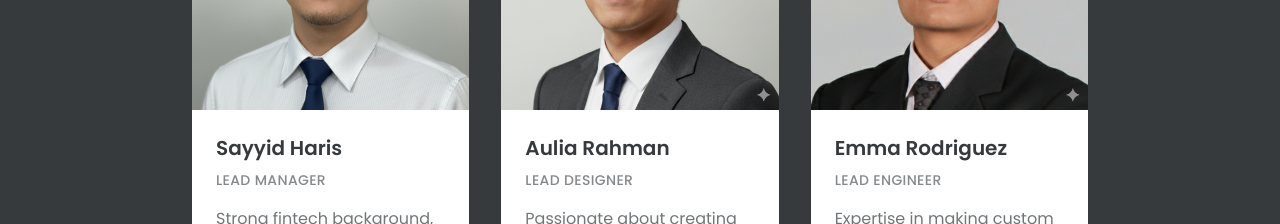
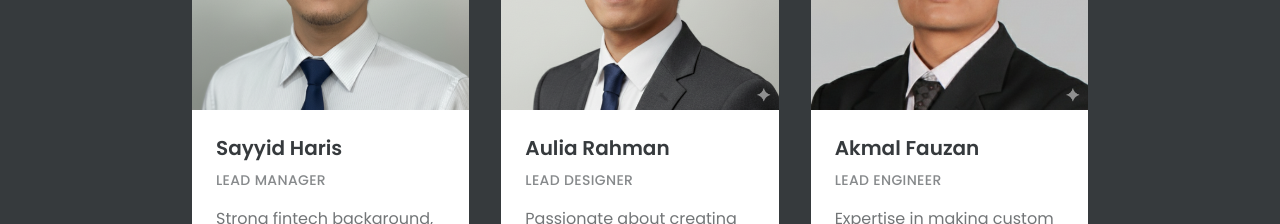
Before and after one commit to sayyidalharis/akavia-lite, a React (Vite) app: page / in a window 1280 px wide. Shown: the part 3220-3444 px from the top of the page. Built offline with nearby package versions, Linux system fonts and the light colour scheme.

Commit message:
fix: nama ojan

```diff
--- a/src/components/Members.tsx
+++ b/src/components/Members.tsx
@@ -56,7 +56,7 @@ const Members: React.FC = () => {
     },
     {
       id: 3,
-      name: "Emma Rodriguez",
+      name: "Akmal Fauzan",
       role: "Lead Engineer",
       bio: "Expertise in making custom software solutions, scalable architecture, and containerized deployments.",
       image: akmalImage,
```
